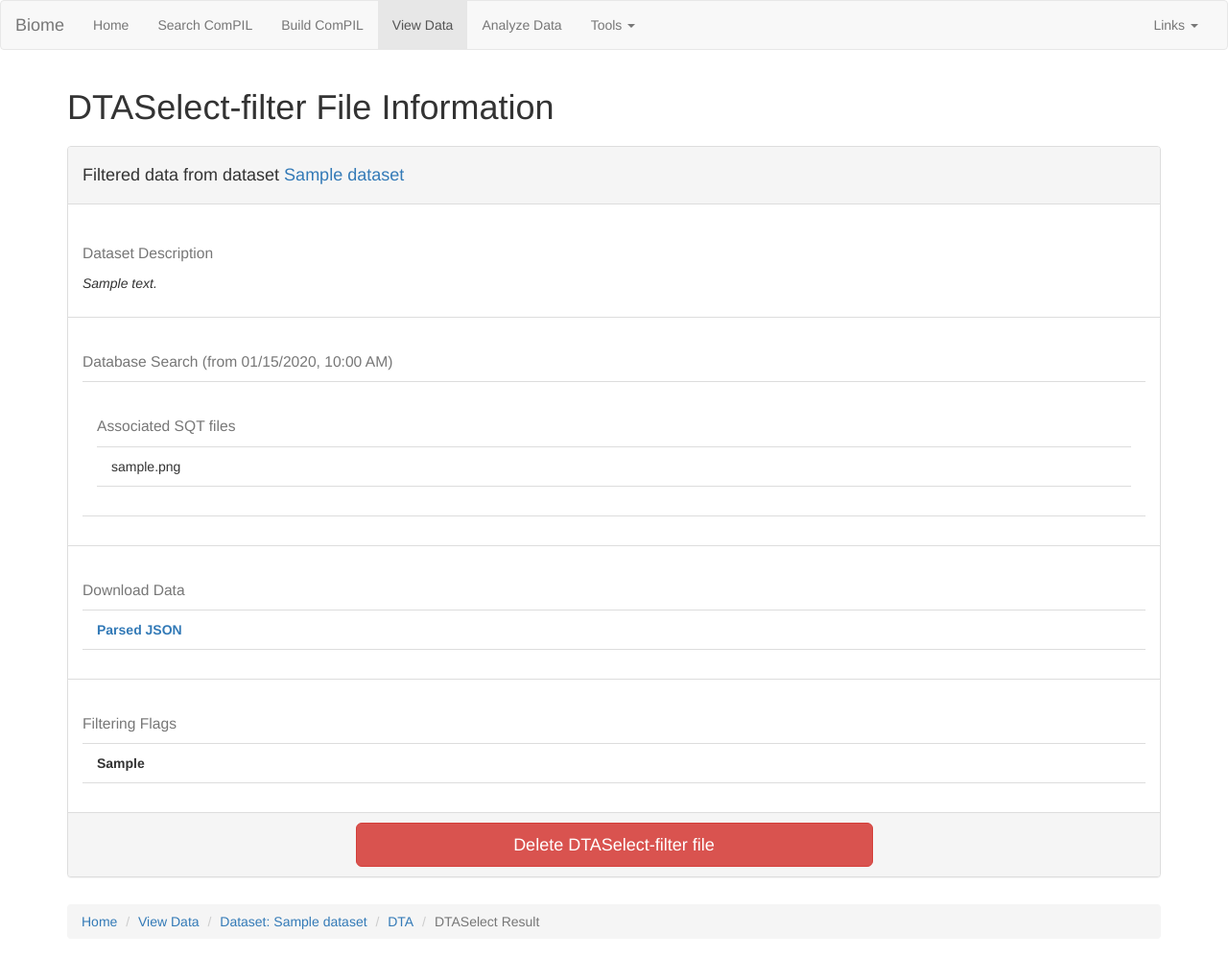
After one commit to sandipchatterjee/biome, a Flask app: template biome/templates/data/dtafile.html in a window 1280 px wide. The commit adds this page. Shown: the whole page at 96% size. Run offline with Flask 2, Linux system fonts and the light colour scheme; the template is opened without the code that fills it: values that come from a table or form of the project are taken from there, others are empty; tables that the repository leaves empty hold one stand-in row (values such as "Sample post"); parts of the project's set-up code (start-up, migrations or seed data) failed here and were passed over; some libraries are stand-ins or nearby versions.

Commit message:
basic framework for DTASelect-filter file information with links to associated Datasets

```diff
--- /dev/null
+++ b/biome/templates/data/dtafile.html
@@ -0,0 +1,81 @@
+{% extends "base.html" %}
+{% set active_page = "view" %}
+
+{% block title %} - Data{% endblock %}
+
+{% block content %}
+<h1>DTASelect-filter File Information</h1>
+
+<p class="lead"> {% block subtitle_additions %}{% endblock %}</p>
+
+<div class="panel panel-default">
+    <div class="panel-heading"><h4>Filtered data from dataset <a href="{{ url_for('data.dataset_info', dataset_pk=parent_dataset.id) }}">{{ parent_dataset.name }}</a></h4></div>
+    <div class="panel-body">
+        <h3><small>Dataset Description</small></h3>
+        <p><em>{{ parent_dataset.description }}</em></p>
+    </div>
+    <ul class="list-group">
+        <li class="list-group-item"><h3><small>Database Search (from {{ parent_dbsearch.start_time.strftime('%m/%d/%Y, %I:%M %p') }})</small></h3>
+            <ul class="list-group">
+                {% if sqt_files %}
+                <li class="list-group-item"><h3><small>Associated SQT files</small></h3>
+                    <ul class="list-group">
+                        {% for sqt_file in sqt_files %}
+                        <li class="list-group-item">{{ sqt_file.original_filename }}</li>
+                        {% endfor %}
+                    </ul>
+                </li>
+                {% else %}
+                <li class="list-group-item"><h3><small><em>No Associated SQT files</em></small></h3></li>
+                {% endif %}
+            </ul>
+        </li>
+
+        <li class="list-group-item"><h3><small>Download Data</small></h3>
+            <ul class="list-group">
+                <li class="list-group-item">
+                    <strong>
+                        <a href="{{ url_for('api.dtafile_json', dtafile_id=current_dtafile.id) }}">Parsed JSON</a>
+                    </strong>
+                </li>
+            </ul>
+        </li>
+
+        {% if current_dtafile.flags %}
+        <li class="list-group-item"><h3><small>Filtering Flags</small></h3>
+            <ul class="list-group">
+                <li class="list-group-item"><strong>{{ current_dtafile.flags }}</strong></li>
+            </ul>
+        </li>
+        {% endif %}
+
+    </ul>
+
+    <div class="panel-footer">
+        <div class="row">
+            <div class="col-md-6 deleteDatasetButton">
+                {% if current_dtafile.deleted %}
+                <a href="{{ url_for('data.delete_dtafile', dtafile_pk=current_dtafile.id, recover=True) }}">
+                    <button type="button" class="btn btn-primary btn-lg btn-block">Recover DTASelect-filter file</button>
+                </a>
+                {% else %}
+                <a href="{{ url_for('data.delete_dtafile', dtafile_pk=current_dtafile.id) }}">
+                    <button type="button" class="btn btn-danger btn-lg btn-block">Delete DTASelect-filter file</button>
+                </a>
+                {% endif %}
+            </div>
+        </div>
+    </div>
+</div>
+
+<div id="bottomBreadcrumb">
+    <ol class="breadcrumb">
+      <li><a href="{{ url_for('index') }}">Home</a></li>
+      <li><a href="{{ url_for('data.document_index') }}">View Data</a></li>
+      <li><a href="{{ url_for('data.dataset_info', dataset_pk=parent_dataset.id) }}">Dataset: {{ parent_dataset.name }} </a></li>
+      <li><a href="{{ url_for('data.dtafile_index') }}">DTA</a></li>
+      <li class="active">DTASelect Result</li>
+    </ol>
+</div>
+
+{% endblock %}
--- a/biome/views_api.py
+++ b/biome/views_api.py
@@ -43,7 +43,7 @@ def dataset_quickinfo(dataset_pk):
 
     return jsonify(info_dict)
 
-@api.route('/dtafile/<dtafile_id>')
+@api.route('/dta/<dtafile_id>')
 def dtafile_quickinfo(dtafile_id):
 
     ''' Returns JSON object with information about a DTAFile
@@ -64,7 +64,7 @@ def dtafile_quickinfo(dtafile_id):
 
     return jsonify(info_dict)
 
-@api.route('/dtafile/<dtafile_id>.json')
+@api.route('/dta/<dtafile_id>.json')
 def dtafile_json(dtafile_id):
 
     ''' Returns JSON object containing parsed DTASelect-filter.txt file
```
Also changed, not shown: biome/templates/data/dataset.html (+5 -3 lines), biome/views_documents.py (+44 -6 lines).
